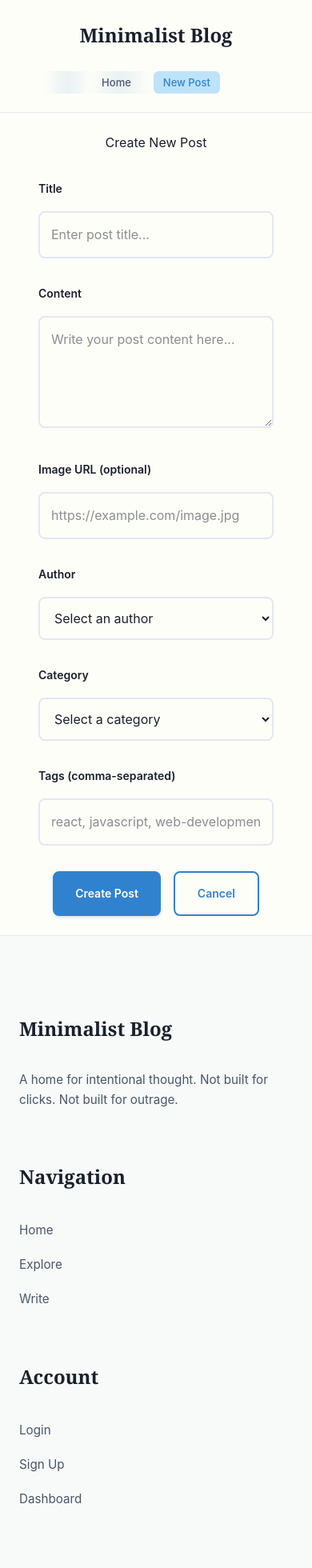
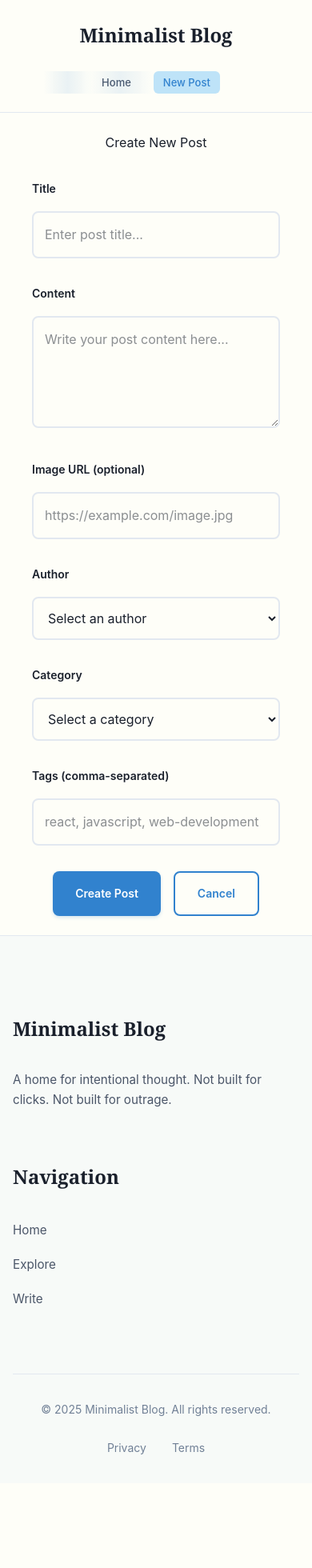
Before and after one commit to SyedaQirrat/Minimalist-Blog-System, a React (Vite) app: page /manage-post in a window 390 px wide. Shown: the top 1960 px of the page at 80% size. After the commit the page ends 1854 px from the top, so only its background shows below. Built offline with nearby package versions, Linux system fonts and the light colour scheme.

Commit message:
updated footer

```diff
--- a/src/components/Footer.jsx
+++ b/src/components/Footer.jsx
@@ -21,14 +21,7 @@ function Footer() {
             </ul>
           </div>
 
-          <div className="footer-section">
-            <h3>Account</h3>
-            <ul>
-              <li><a href="/">Login</a></li>
-              <li><a href="/">Sign Up</a></li>
-              <li><a href="/">Dashboard</a></li>
-            </ul>
-          </div>
+
         </div>
 
         <div className="footer-bottom">
--- a/src/index.css
+++ b/src/index.css
@@ -67,7 +67,7 @@ body {
   width: 100%;
   max-width: 100%;
   margin: 0;
-  padding: 0 var(--spacing-lg);
+  padding: 0 var(--spacing-md);
   flex: 1;
 }
 
@@ -88,7 +88,7 @@ body {
   width: 100%;
   max-width: 100%;
   margin: 0;
-  padding: 0 var(--spacing-lg);
+  padding: 0 var(--spacing-md);
   display: flex;
   align-items: center;
   justify-content: space-between;
@@ -164,7 +164,7 @@ body {
   width: 100%;
   max-width: 100%;
   margin: 0;
-  padding: 0 var(--spacing-lg);
+  padding: 0 var(--spacing-md);
 }
 
 .footer-content {
@@ -280,7 +280,7 @@ body {
   text-align: left;
   width: 100%;
   max-width: 100%;
-  padding: 0 var(--spacing-lg);
+  padding: 0 var(--spacing-md);
 }
 
 .header h1 {
@@ -747,7 +747,7 @@ body {
   width: 100%;
   max-width: 800px;
   margin: 0 auto;
-  padding: var(--spacing-xl) var(--spacing-lg);
+  padding: var(--spacing-xl) var(--spacing-md);
 }
 
 .form-group {
@@ -863,11 +863,11 @@ body {
 /* Responsive Design */
 @media (max-width: 768px) {
   .container {
-    padding: 0 var(--spacing-md);
+    padding: 0 var(--spacing-sm);
   }
 
   .navbar-container {
-    padding: 0 var(--spacing-md);
+    padding: 0 var(--spacing-sm);
     flex-direction: column;
     gap: var(--spacing-md);
   }
@@ -882,7 +882,7 @@ body {
   }
 
   .footer-container {
-    padding: 0 var(--spacing-md);
+    padding: 0 var(--spacing-sm);
   }
 
   .footer-content {
@@ -911,7 +911,7 @@ body {
   }
 
   .header-content {
-    padding: 0 var(--spacing-md);
+    padding: 0 var(--spacing-sm);
   }
 
   .header h1 {
@@ -962,7 +962,7 @@ body {
   }
 
   .form-container {
-    padding: var(--spacing-lg) var(--spacing-md);
+    padding: var(--spacing-lg) var(--spacing-sm);
   }
 
   .form-group input,
```
